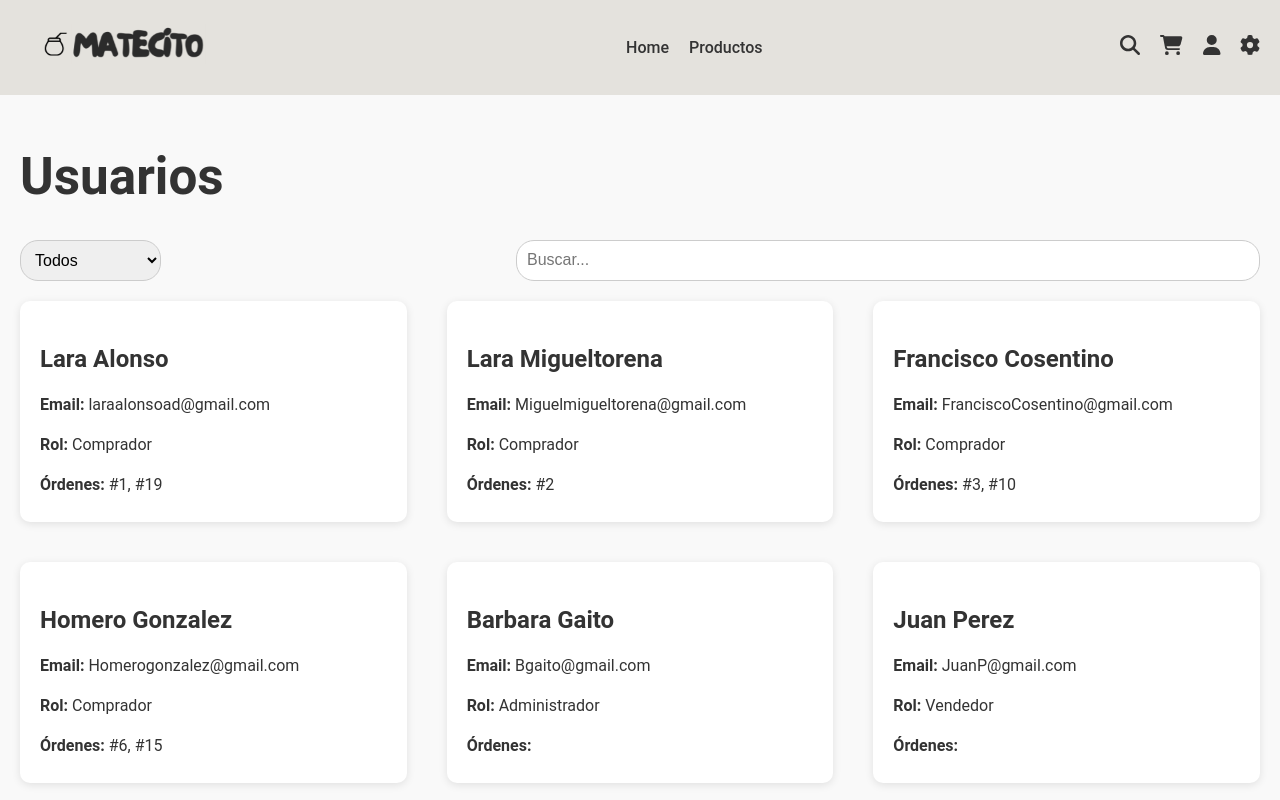
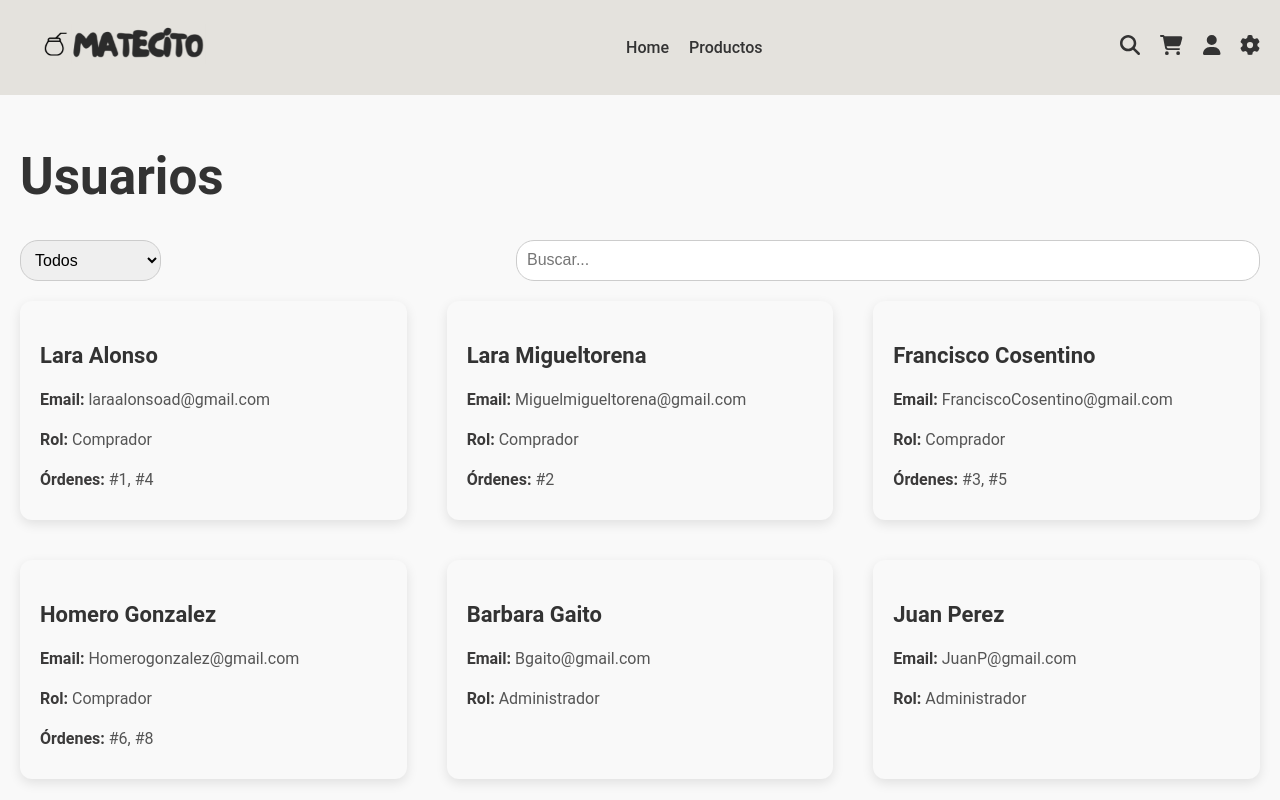
Before and after one commit to homerig/EcommerceClient, a React (Vite) app in the folder client/: page /Users in a window 1280 px wide. Shown: the top 800 px of the page. Built offline with nearby package versions, Linux system fonts and the light colour scheme.

Commit message:
mejoras users y register

```diff
--- a/client/src/views/Register.css
+++ b/client/src/views/Register.css
@@ -10,7 +10,8 @@ body {
     display: flex;
     justify-content: center;
     align-items: center;
-    height: 100vh;
+    height: 80vh;
+    border-bottom: 2cm solid #E4E2DD; /* Borde inferior gris claro de 2cm */
   }
   .register-modal {
     background-color: white;
--- a/client/src/views/UserCard.css
+++ b/client/src/views/UserCard.css
@@ -1,21 +1,30 @@
 .user-card {
-    background-color: #fff;
+  background-color: #f9f9f9; /* Fondo suave y neutro */
   padding: 20px;
-    border-radius: 10px;
-    box-shadow: 0px 2px 8px rgba(0, 0, 0, 0.1);
-    transition: transform 0.2s ease;
+  border-radius: 12px;
+  box-shadow: 0px 4px 12px rgba(0, 0, 0, 0.1);
+  transition: transform 0.2s ease, box-shadow 0.2s ease;
+/* border-left: 5px solid #a67c52;  Borde con un color cálido y neutro */
 }
 
 .user-card:hover {
-    transform: translateY(-5px);
+  transform: translateY(-8px);
+  box-shadow: 0px 8px 16px rgba(0, 0, 0, 0.2);
 }
 
 .user-card h2 {
-    font-size: 24px;
+  font-size: 22px;
   margin-bottom: 10px;
+  color: #333; /* Color de texto oscuro */
+  font-weight: bold;
 }
 
 .user-card p {
   font-size: 16px;
-    margin-bottom: 5px;
+  margin-bottom: 8px;
+  color: #555; /* Color de texto gris oscuro */
 }
+
+.user-card p strong {
+  color: hsl(0, 1%, 23%); /* Color del texto destacado con un tono neutro */
+}
--- a/client/src/views/UserCard.jsx
+++ b/client/src/views/UserCard.jsx
@@ -7,7 +7,10 @@ const UserCard = ({ user }) => {
       <h2>{user.name}</h2>
       <p><strong>Email:</strong> {user.email}</p>
       <p><strong>Rol:</strong> {user.role}</p>
-      <p><strong>Órdenes:</strong> {user.orders}</p>
+      {/* Solo mostrar las órdenes si el usuario no es Administrador */}
+      {user.role !== 'Administrador' && (
+        <p><strong>Órdenes:</strong> {user.orders}</p>
+      )}
     </div>
   );
 };
--- a/client/src/views/Users.css
+++ b/client/src/views/Users.css
@@ -6,6 +6,7 @@
     color: #333;
     box-sizing: border-box; /* Asegura que el padding y borde no causen overflow */
     overflow-x: hidden; /* Evita cualquier posible desbordamiento horizontal */
+    border-bottom: 2cm solid #E4E2DD; /* Borde inferior gris claro de 2cm */
   }
 
   .search-filter {
--- a/client/src/views/Users.jsx
+++ b/client/src/views/Users.jsx
@@ -1,31 +1,54 @@
-import React from 'react';
+import React, { useState } from 'react';
 import './Users.css';
 import UserCard from './UserCard';
 
 const Users = () => {
+  const [filter, setFilter] = useState('Todos');
+  const [searchTerm, setSearchTerm] = useState('');
+
   const users = [
-    { id: 1, name: 'Lara Alonso', email: 'laraalonsoad@gmail.com', role: 'Comprador', orders: '#1, #19' },
+    { id: 1, name: 'Lara Alonso', email: 'laraalonsoad@gmail.com', role: 'Comprador', orders: '#1, #4' },
     { id: 2, name: 'Lara Migueltorena', email: 'Miguelmigueltorena@gmail.com', role: 'Comprador', orders: '#2' },
-    { id: 3, name: 'Francisco Cosentino', email: 'FranciscoCosentino@gmail.com', role: 'Comprador', orders: '#3, #10' },
-    { id: 4, name: 'Homero Gonzalez', email: 'Homerogonzalez@gmail.com', role: 'Comprador', orders: '#6, #15' },
+    { id: 3, name: 'Francisco Cosentino', email: 'FranciscoCosentino@gmail.com', role: 'Comprador', orders: '#3, #5' },
+    { id: 4, name: 'Homero Gonzalez', email: 'Homerogonzalez@gmail.com', role: 'Comprador', orders: '#6, #8' },
     { id: 5, name: 'Barbara Gaito', email: 'Bgaito@gmail.com', role: 'Administrador' },
-    { id: 6, name: 'Juan Perez', email: 'JuanP@gmail.com', role: 'Vendedor'}
+    { id: 6, name: 'Juan Perez', email: 'JuanP@gmail.com', role: 'Administrador' },
+    { id: 7, name: 'Pedro Gonzalez', email: 'pegonzalez@gmail.com', role: 'Administrador' },
+    { id: 8, name: 'Paula Fernandez', email: 'paulafernandez@gmail.com', role: 'Comprador',orders: '#7' }
   ];
+
+  // Función para manejar el filtro
+  const filteredUsers = users.filter(user => {
+    // Filtro por rol
+    if (filter !== 'Todos' && user.role !== filter) {
+      return false;
+    }
+    // Filtro por búsqueda (nombre o email)
+    if (searchTerm && !user.name.toLowerCase().includes(searchTerm.toLowerCase()) &&
+        !user.email.toLowerCase().includes(searchTerm.toLowerCase())) {
+      return false;
+    }
+    return true;
+  });
 
   return (
     <div className="users-container">
       <h1>Usuarios</h1>
       <div className="search-filter">
-        <select>
-          <option>Todos</option>
-          <option>Comprador</option>
-          <option>Vendedor</option>
-          <option>Administrador</option>
+        <select value={filter} onChange={(e) => setFilter(e.target.value)}>
+          <option value="Todos">Todos</option>
+          <option value="Comprador">Comprador</option>
+          <option value="Administrador">Administrador</option>
         </select>
-        <input type="text" placeholder="Buscar..." />
+        <input
+          type="text"
+          placeholder="Buscar..."
+          value={searchTerm}
+          onChange={(e) => setSearchTerm(e.target.value)}
+        />
       </div>
       <div className="user-list">
-        {users.map(user => (
+        {filteredUsers.map(user => (
           <UserCard key={user.id} user={user} />
         ))}
       </div>
```
Lines whose indentation alone changed are shown as unchanged.
